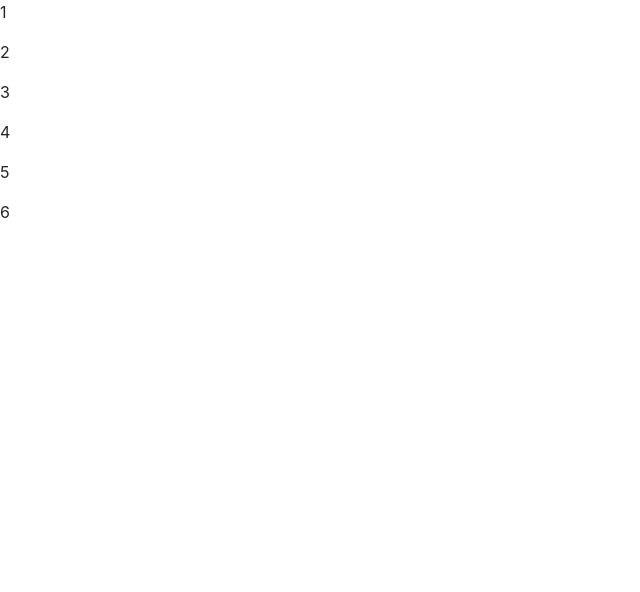
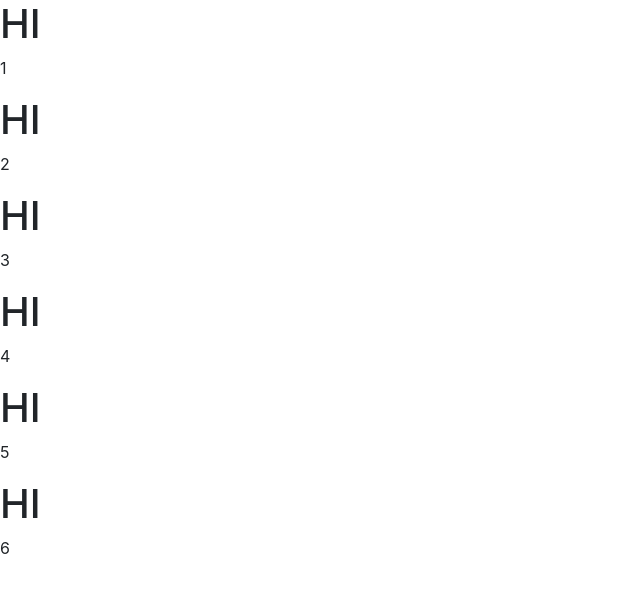
Before and after one commit to Gbangbolaoluwagbemiga/React-fundamental, a React (Create React App) app: page / in a window 1280 px wide. Shown: the top 592 px of the page, without its empty margins (0-640 px from the left). Built offline with nearby package versions, Linux system fonts and the light colour scheme.

Commit message:
Bug fixed

```diff
--- a/src/App.js
+++ b/src/App.js
@@ -48,7 +48,12 @@ function Display(api) {
 }
 
 function StateExplore(props) {
-  return <p>{props.id}</p>;
+  return (
+    <>
+      <h1>HI</h1>
+      <p>{props.id}</p>
+    </>
+  );
 }
 
 export default StateExplore;
--- a/src/index.js
+++ b/src/index.js
@@ -2,7 +2,7 @@ import React, {useState} from 'react';
 import ReactDOM from 'react-dom/client';
 import './index.css';
 import StateExplore from './App';
-import api from './apicopy';
+import apicopy from './apicopy';
 
 // import Display from './App';
 // import reportWebVitals from './reportWebVitals';
@@ -30,14 +30,21 @@ function Header() {
     </div>
   );
 }
-const apiDestructure = api.map(ap => {
+function PropsState() {
+  const api = apicopy;
   return (
-    <p>{ap.id}</p>
-    // key={ap.name}
+    <>
+      {/* <h1>HI</h1> */}
+      <div>
+        {api.map(api => (
+          <StateExplore key={api.name} id={api.id} />
+        ))}
+      </div>
+    </>
   );
-});
+}
 const root = ReactDOM.createRoot(document.getElementById('root'));
-root.render(<StateExplore id={apiDestructure} />);
+root.render(<PropsState />);
 // root.render(<Header />);
 
 // const root = ReactDOM.createRoot(document.getElementById('root'));
```
